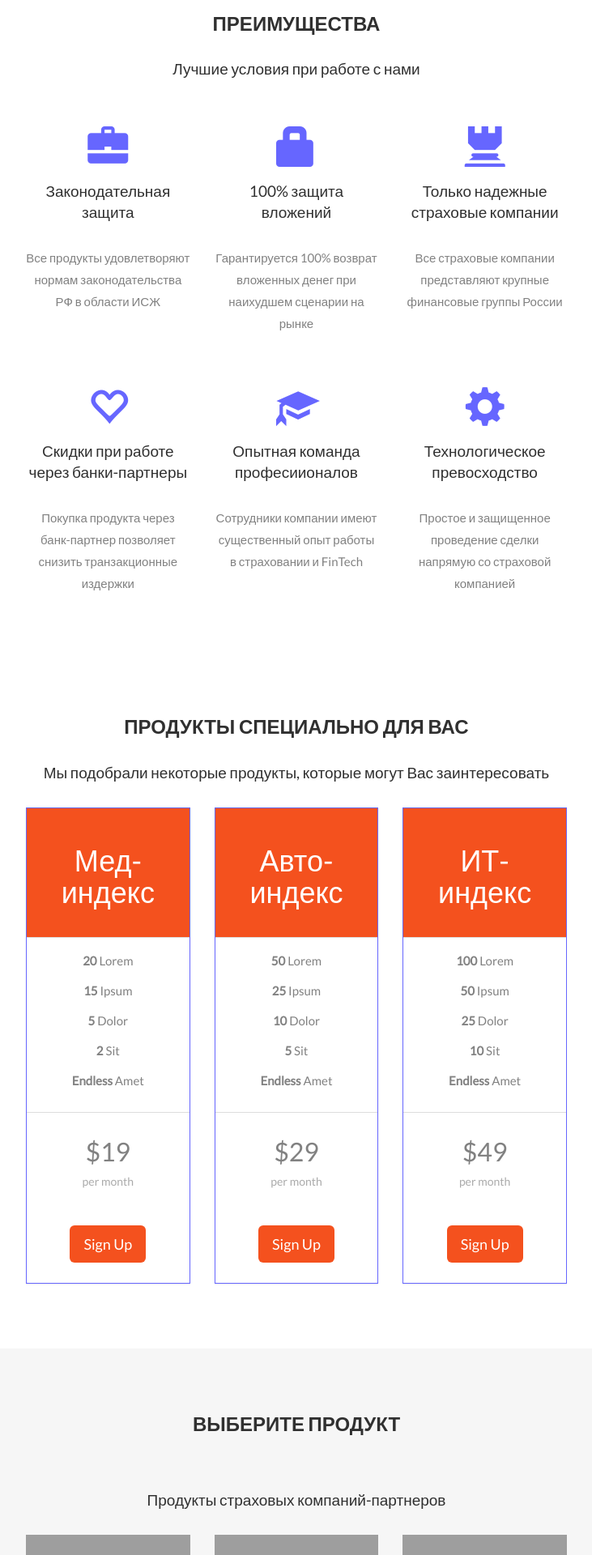
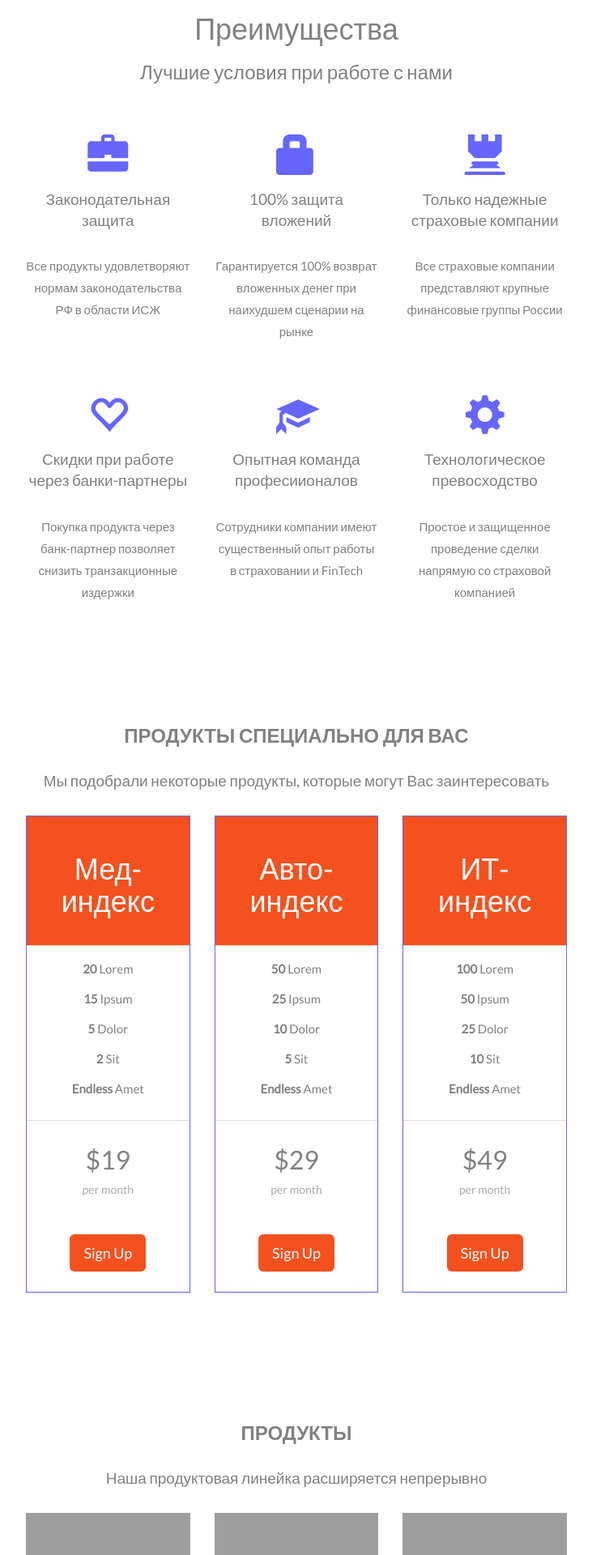
Before and after one commit to mt-christo/ej, a Django app: page / in a window 1280 px wide. Shown: the part 480-2400 px from the top of the page at 81% size, without its empty margins (274-1005 px from the left). Run offline with Django 3.2, Linux system fonts and the light colour scheme; some libraries are stand-ins or nearby versions; grey boxes are pictures that could not be loaded.

Commit message:
Update tmp.html

```diff
--- a/antontest/story/templates/story/tmp.html
+++ b/antontest/story/templates/story/tmp.html
@@ -19,14 +19,14 @@
   h2 {
       font-size: 24px;
       text-transform: uppercase;
-      color: #303030;
+      #color: #303030;
       font-weight: 600;
       margin-bottom: 30px;
   }
   h4 {
       font-size: 19px;
       line-height: 1.375em;
-      color: #303030;
+      #color: #303030;
       font-weight: 400;
       margin-bottom: 30px;
   }
@@ -236,9 +236,9 @@
 
 <!-- Container (Services Section) -->
 <div id="advantages" class="container-fluid text-center">
-  <h2>Преимущества</h2>
-  <h4>Лучшие условия при работе с нами</h4>
-  <br>
+  <h1>Преимущества</h1>
+  <h3>Лучшие условия при работе с нами</h3>
+  <br><br>
   <div class="row">
     <div class="col-sm-4">
       <span class="glyphicon glyphicon-briefcase logo-small"></span>
@@ -270,7 +270,7 @@
     </div>
     <div class="col-sm-4">
       <span class="glyphicon glyphicon-cog logo-small"></span>
-      <h4 style="color:#303030;">Технологическое<br>превосходство</h4>
+      <h4>Технологическое<br>превосходство</h4>
       <p>Простое и защищенное проведение сделки напрямую со страховой компанией</p>
     </div>
   </div>
@@ -348,9 +348,9 @@
 
 
 <!-- Container (Portfolio Section) -->
-<div id="products" class="container-fluid text-center bg-grey">
-  <h2>Выберите продукт</h2><br>
-  <h4>Продукты страховых компаний-партнеров</h4>
+<div id="products" class="container-fluid text-center">
+  <h2>Продукты</h2>
+  <h4>Наша продуктовая линейка расширяется непрерывно </h4>
   <div class="row text-center slideanim">
     <div class="col-sm-4">
       <div class="thumbnail">
@@ -373,7 +373,7 @@
         <p>Yes, San Fran is ours</p>
       </div>
     </div>
-  </div><br>
+  </div>
 
 <!--  <h2>What our customers say</h2>
   <div id="myCarousel" class="carousel slide text-center" data-ride="carousel">
```
